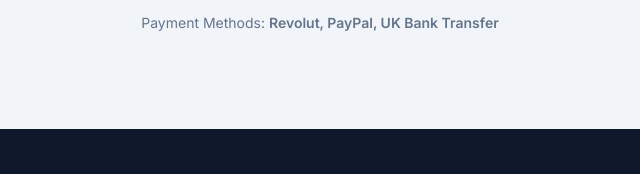
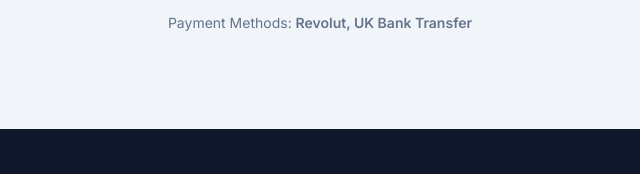
Before and after one commit to wame11/webcore, a plain HTML site: page index.html in a window 1280 px wide. Shown: the part 2894-3068 px from the top of the page, 320-960 px from the left. Drawn offline with nearby package versions, Linux system fonts and the light colour scheme.

Commit message:
Update index.html

```diff
--- a/index.html
+++ b/index.html
@@ -225,7 +225,7 @@
  <a href="mailto:ethansamuelross@icloud.com" class="text-indigo-600 hover:underline">ethansamuelross@icloud.com</a>
  </p>
  <p class="mt-4 text-sm text-slate-500">
- Payment Methods: <span class="font-semibold">Revolut, PayPal, UK Bank Transfer</span>
+ Payment Methods: <span class="font-semibold">Revolut, UK Bank Transfer</span>
  </p>
  </div>
  </div>
```
